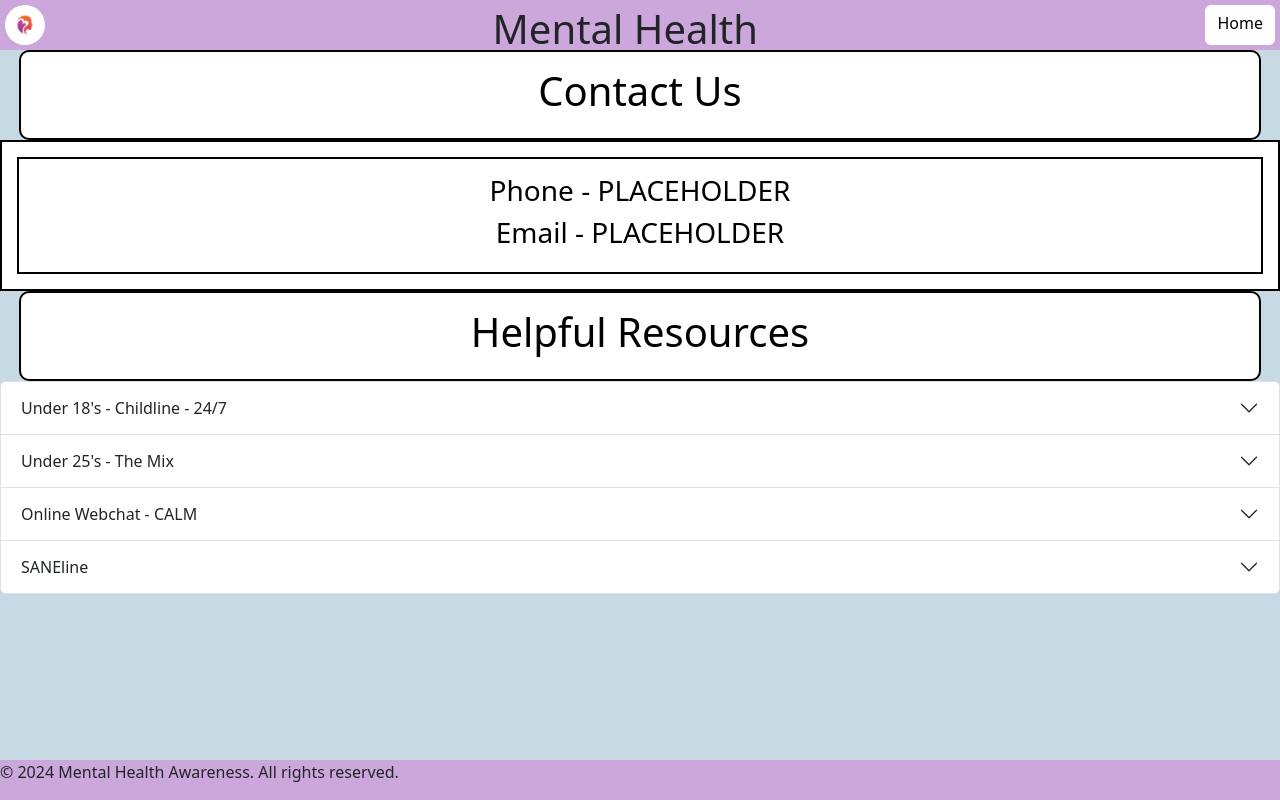
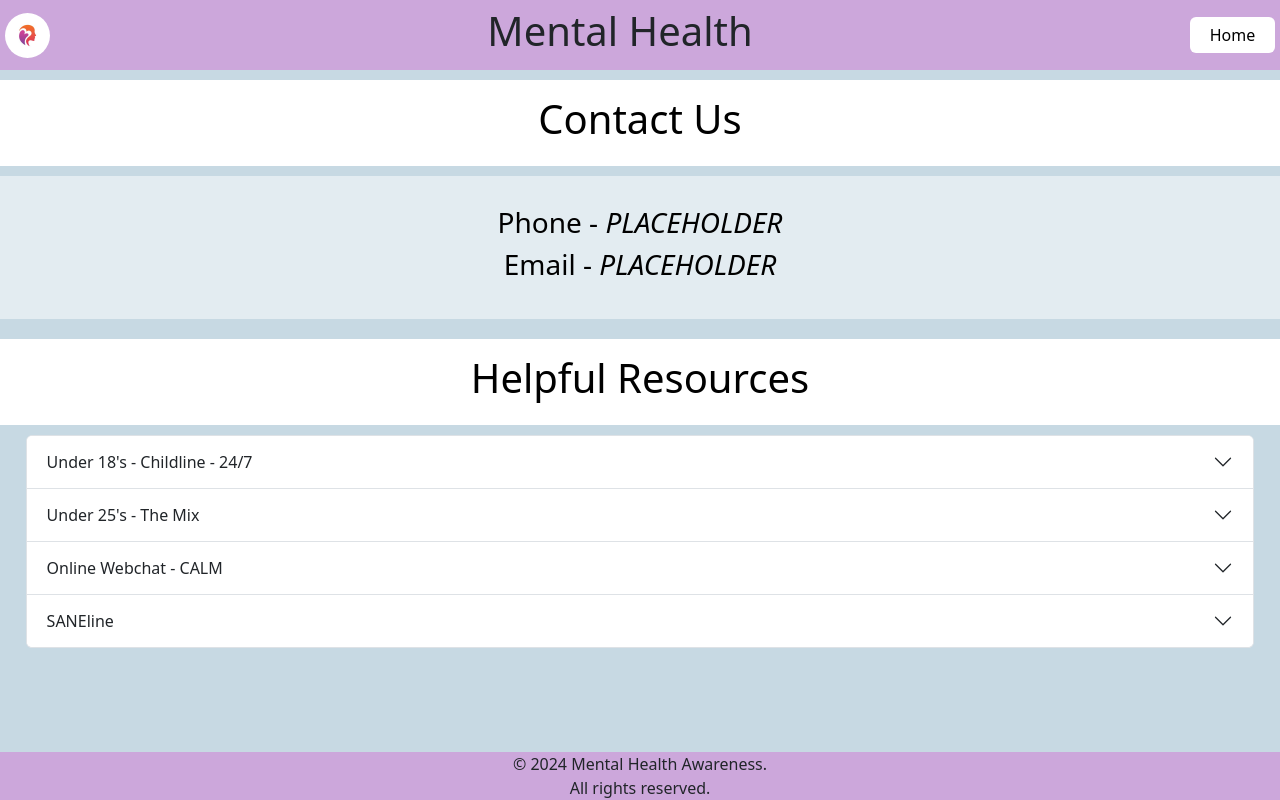
Before and after one commit to charlieflockhart/Individual-Project-1-Brief-4-Menal-Health-Awareness-Website, a plain HTML site: page webpages/get-help.html in a window 1280 px wide. Drawn offline with nearby package versions, Linux system fonts and the light colour scheme.

Commit message:
Finished Contact Page

```diff
--- a/assets/css/styles.css
+++ b/assets/css/styles.css
@@ -1,7 +1,8 @@
 /* Color Variables */
 :root {
     --primary-color: #CCA7DB; /** Light Purple */
-    --background-color: #C7D9E3 /** Light Blue */
+    --background-color: #C7D9E3; /** Light Blue */
+    --main-text-background-opacity: #E3ECF1; /**Lighter Blue than C7D9E3 */
 }
 
 body {
@@ -10,9 +11,10 @@ body {
 
 header {
     background-color: var(--primary-color);
-    height: 50px;
+    height: 70px;
     display: flex;
     justify-content: space-between;
+    align-items: center;
     padding: 5px;
     position: fixed;
     top: 0;
@@ -25,11 +27,15 @@ header {
     background-color: white;
     border: none;
     display: flex;
+    align-items: center;
+    justify-content: center;
+    max-height: 40px;
+    min-width: 85px;
 }
 
 main {
-    margin-top: 50px;
-    margin-bottom: 70px;
+    margin-top: 60px;
+    margin-bottom: 60px;
 }
 
 #quote-title {
@@ -54,22 +60,18 @@ main {
 }
 
 .content-box {
-    border: 2px solid ;
     color:black;
     padding: 15px;
     text-align: center;
-    background-color: white;
+    background-color: var(--main-text-background-opacity);
 }
 
 .allroundedboxes{
-    border: 2px solid ;
     color:black;
     padding: 20px;
     text-align: center;
     background-color: white;
-    border-radius: 10px;
     padding: 15px;
-    width: 97%;
     margin: 0 auto;
 }
 .card {
@@ -100,11 +102,34 @@ main {
     margin: 0 auto;
 }
 
+/** Contact Us Page */
+
+#contact-us-title{
+    padding-top: 20px;
+    padding-bottom: 10px;
+}
+
+#helpful-resources-title{
+    padding-top: 20px;
+    padding-bottom: 10px;
+}
+
+#mental-health-title{
+    width: 96%;
+    margin: 0 auto;
+}
+
 footer {
     background-color: var(--primary-color);
     position: fixed;
     bottom: 0;
     width: 100%;
+    text-align: center;
+    z-index: 1000;
+}
+
+.footer-copyright {
+    margin-bottom: 0px;
 
 }
 
--- a/webpages/get-help.html
+++ b/webpages/get-help.html
@@ -10,7 +10,7 @@
     <meta name="keywords" content="Mental Health Awareness">
 
     <!--Title-->
-    <title>Mental Health Awareness - Get Help</title>
+    <title>Mental Health Awareness - Contact</title>
 
     <!--Favicon-->
     <link rel="apple-touch-icon" sizes="57x57" href="assets/favicon/apple-icon-57x57.png">
@@ -40,7 +40,7 @@
 </head>
 <body>
     <header>
-        <img src="../assets/images/Logo.jpg" alt="Mental Health Logo" class="rounded-circle" width="40" height="40">
+        <img src="../assets/images/Logo.jpg" alt="Mental Health Logo" class="rounded-circle" width="45" height="45">
         <h1>Mental Health</h1>
         <a href="../index.html" class="btn btn-primary">Home</a>
     </header>
@@ -52,8 +52,8 @@
         </section>
         <section class="content-box">
             <div class="content-box">
-                <h3>Phone - PLACEHOLDER</h3>
-                <h3>Email - PLACEHOLDER</h3>
+                <h3>Phone - <em>PLACEHOLDER</em></h3>
+                <h3>Email - <em>PLACEHOLDER</em></h3>
             </div>
         </section>
         <section id="helpful-resources-title">
@@ -134,7 +134,7 @@
         </section>
     </main>
     <footer>
-        <p>&copy; 2024 Mental Health Awareness. All rights reserved.</p>
+        <p class="footer-copyright">&copy; 2024 Mental Health Awareness. <br> All rights reserved.</p>
     </footer>
 
     <!--Script Bootstrap-->
```
Also changed, not shown: index.html (+3 -3 lines).
